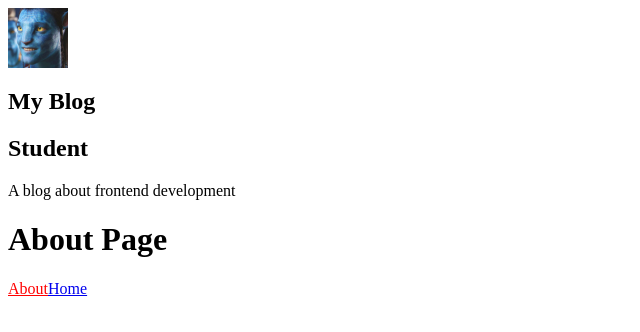
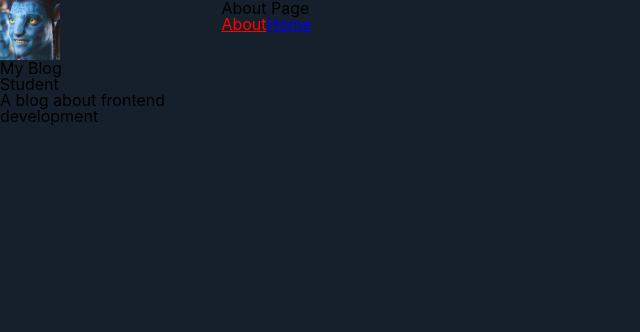
Before and after one commit to RenanArantes/my-blog, a Gatsby site: page /about in a window 1280 px wide. Shown: the whole page, without its empty margins (0-640 px from the left). Built offline with nearby package versions, Linux system fonts and the light colour scheme; Gatsby itself is replaced by a stand-in of ours.

Commit message:
styled-components, layout component, globalstyle component - 5 Layout e Styled Components

```diff
--- a/gatsby-config.js
+++ b/gatsby-config.js
@@ -6,6 +6,7 @@ module.exports = {
     position: `Student`
   },
   plugins: [
+    `gatsby-plugin-styled-component`,
     `gatsby-plugin-react-helmet`,
     {
       resolve: `gatsby-source-filesystem`,
--- a/package.json
+++ b/package.json
@@ -11,12 +11,14 @@
     "gatsby-plugin-offline": "^3.2.1",
     "gatsby-plugin-react-helmet": "^3.3.1",
     "gatsby-plugin-sharp": "^2.6.1",
+    "gatsby-plugin-styled-components": "^3.3.1",
     "gatsby-source-filesystem": "^2.3.1",
     "gatsby-transformer-sharp": "^2.5.1",
     "prop-types": "^15.7.2",
     "react": "^16.12.0",
     "react-dom": "^16.12.0",
-    "react-helmet": "^6.0.0"
+    "react-helmet": "^6.0.0",
+    "styled-components": "^5.1.0"
   },
   "devDependencies": {
     "prettier": "2.0.5"
@@ -28,7 +30,7 @@
   "scripts": {
     "build": "gatsby build",
     "develop": "gatsby develop",
-    "develop:playground": "SET GATSBY_GRAPHQL_IDE=playground&gatsby develop -H 0.0.0.0",
+    "develop:playground": "GATSBY_GRAPHQL_IDE=playground gatsby develop -H 0.0.0.0",
     "format": "prettier --write \"**/*.{js,jsx,json,md}\"",
     "start": "npm run develop",
     "serve": "gatsby serve",
--- a/src/components/layout.js
+++ b/src/components/Layout/index.js
@@ -1,15 +1,21 @@
 import React from "react"
 import PropTypes from "prop-types"
-import Profile from "./Profile"
+
+import GlobalStyles from '../../styles/global'
+
+import Profile from "../Profile"
+
+import { LayoutMain, LayoutWrapper } from './styles'
 
 const Layout = ({ children }) => {
   return (
-    <>
+    <LayoutWrapper>
+      <GlobalStyles />
       <aside>
         <Profile />
       </aside>
-      <main>{children}</main>
-    </>
+      <LayoutMain>{children}</LayoutMain>
+    </LayoutWrapper>
   )
 }
 
--- /dev/null
+++ b/src/components/Layout/styles.js
@@ -0,0 +1,12 @@
+import styled from 'styled-components'
+
+export const LayoutWrapper = styled.section`
+  display: flex;
+`
+/** VH = view height, pega a altura da tela 100 e igual a 100% */
+export const LayoutMain = styled.main`
+  background: #16202c;
+  min-height: 100vh;
+  padding: 0 3.75ren 0 20rem;
+  width: 100%;
+`
--- a/src/pages/404.js
+++ b/src/pages/404.js
@@ -1,6 +1,6 @@
 import React from "react"
 
-import Layout from "../components/layout"
+import Layout from "../components/Layout"
 import SEO from "../components/seo"
 
 const NotFoundPage = () => (
--- a/src/pages/about.js
+++ b/src/pages/about.js
@@ -1,7 +1,7 @@
 import React from 'react'
 import { Link } from 'gatsby'
 
-import Layout from "../components/layout"
+import Layout from "../components/Layout"
 import SEO from "../components/seo"
 
 const AboutPage = () => (
--- a/src/pages/index.js
+++ b/src/pages/index.js
@@ -1,7 +1,7 @@
 import React from "react"
 import { Link } from "gatsby"
 
-import Layout from "../components/layout"
+import Layout from "../components/Layout"
 import SEO from "../components/seo"
 
 const IndexPage = () => (
--- /dev/null
+++ b/src/styles/global.js
@@ -0,0 +1,66 @@
+import { createGlobalStyle } from "styled-components"
+
+const GlobalStyles = createGlobalStyle`
+  /* http://meyerweb.com/eric/tools/css/reset/
+   v2.0 | 20110126
+   License: none (public domain)
+  */
+  html, body, div, span, applet, object, iframe,
+  h1, h2, h3, h4, h5, h6, p, blockquote, pre,
+  a, abbr, acronym, address, big, cite, code,
+  del, dfn, em, img, ins, kbd, q, s, samp,
+  small, strike, strong, sub, sup, tt, var,
+  b, u, i, center,
+  dl, dt, dd, ol, ul, li,
+  fieldset, form, label, legend,
+  table, caption, tbody, tfoot, thead, tr, th, td,
+  article, aside, canvas, details, embed,
+  figure, figcaption, footer, header, hgroup,
+  menu, nav, output, ruby, section, summary,
+  time, mark, audio, video {
+    margin: 0;
+    padding: 0;
+    border: 0;
+    font-size: 100%;
+    font: inherit;
+    vertical-align: baseline;
+  }
+  /* HTML5 display-role reset for older browsers */
+  article, aside, details, figcaption, figure,
+  footer, header, hgroup, menu, nav, section {
+    display: block;
+  }
+  body {
+    line-height: 1;
+  }
+  ol, ul {
+    list-style: none;
+  }
+  blockquote, q {
+    quotes: none;
+  }
+  blockquote:before, blockquote:after,
+  q:before, q:after {
+    content: '';
+    content: none;
+  }
+  table {
+    border-collapse: collapse;
+    border-spacing: 0;
+  }
+  * {
+    box-sizing: border-box;
+  }
+  body {
+    background: #16202c;
+    line-height: 1;
+    font-size: 100%;
+    font-family: -apple-system, BlinkMacSystemFont, "Segoe UI", Roboto, Helvetica, Arial, sans-serif, "Apple Color Emoji", "Segoe UI Emoji", "Segoe UI Symbol";
+  }
+  img {
+    display: block;
+  	width: 100%;
+  	height: auto;
+  }
+`
+export default GlobalStyles
```
Also changed, not shown: 1 other file.
